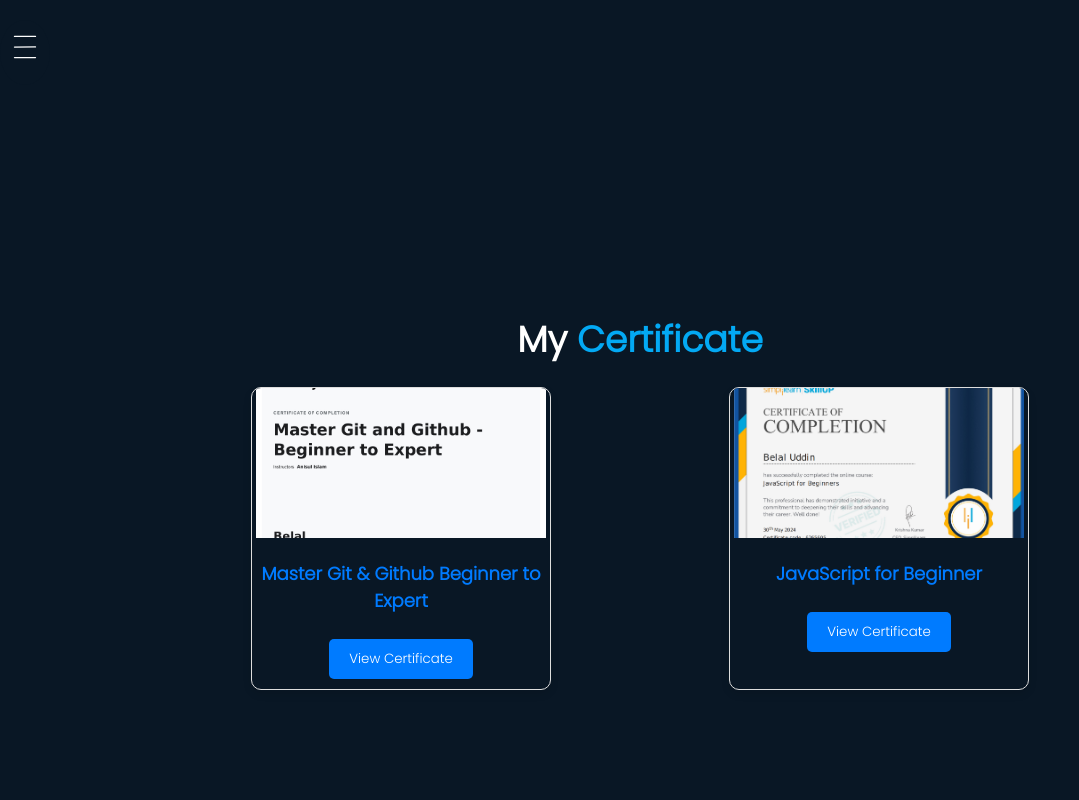
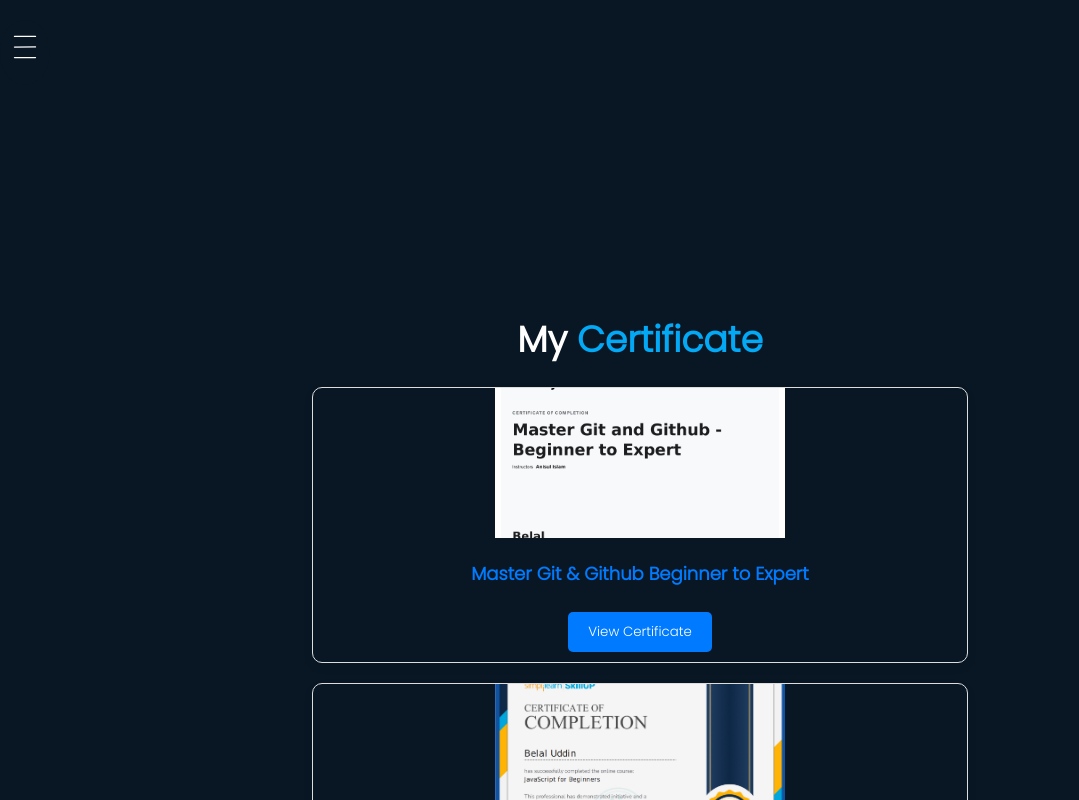
Before and after one commit to coderBelal/my-personal-portfolio, a React (Vite) app: page /certificate in a window 1280 px wide. Shown: the top 800 px of the page, without its empty margins (0-1079 px from the left). Built offline with nearby package versions, Linux system fonts and the light colour scheme; the HTML template or start-up script is replaced by a standard one.

Commit message:
Update Certificate.css

```diff
--- a/src/Components/Certificate/Certificate.css
+++ b/src/Components/Certificate/Certificate.css
@@ -20,7 +20,7 @@
 }
 
 .card-one {
-  width: 300px;
+  width: 70%;
   border: 1px solid #ddd;
   border-radius: 10px;
   overflow: hidden;
```
